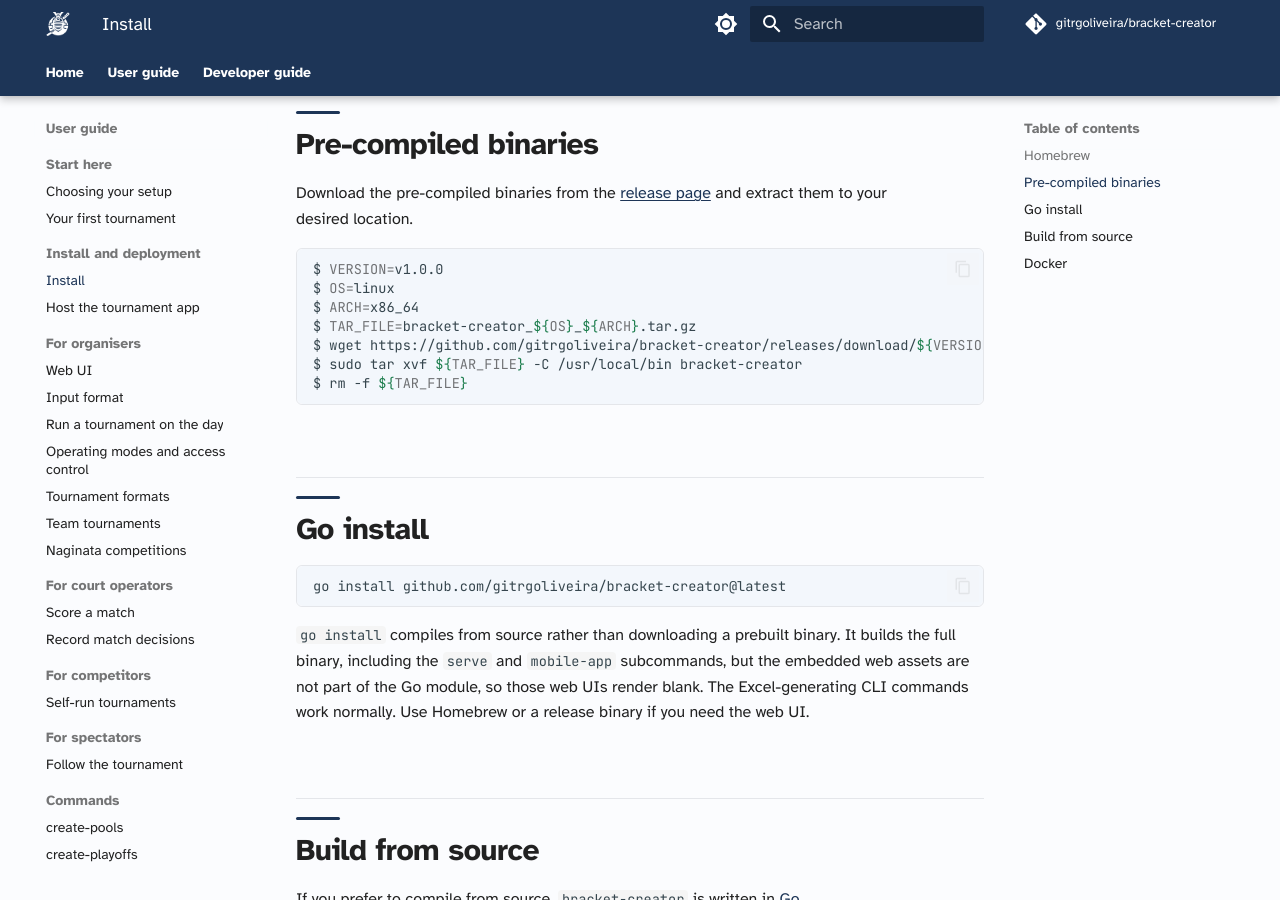
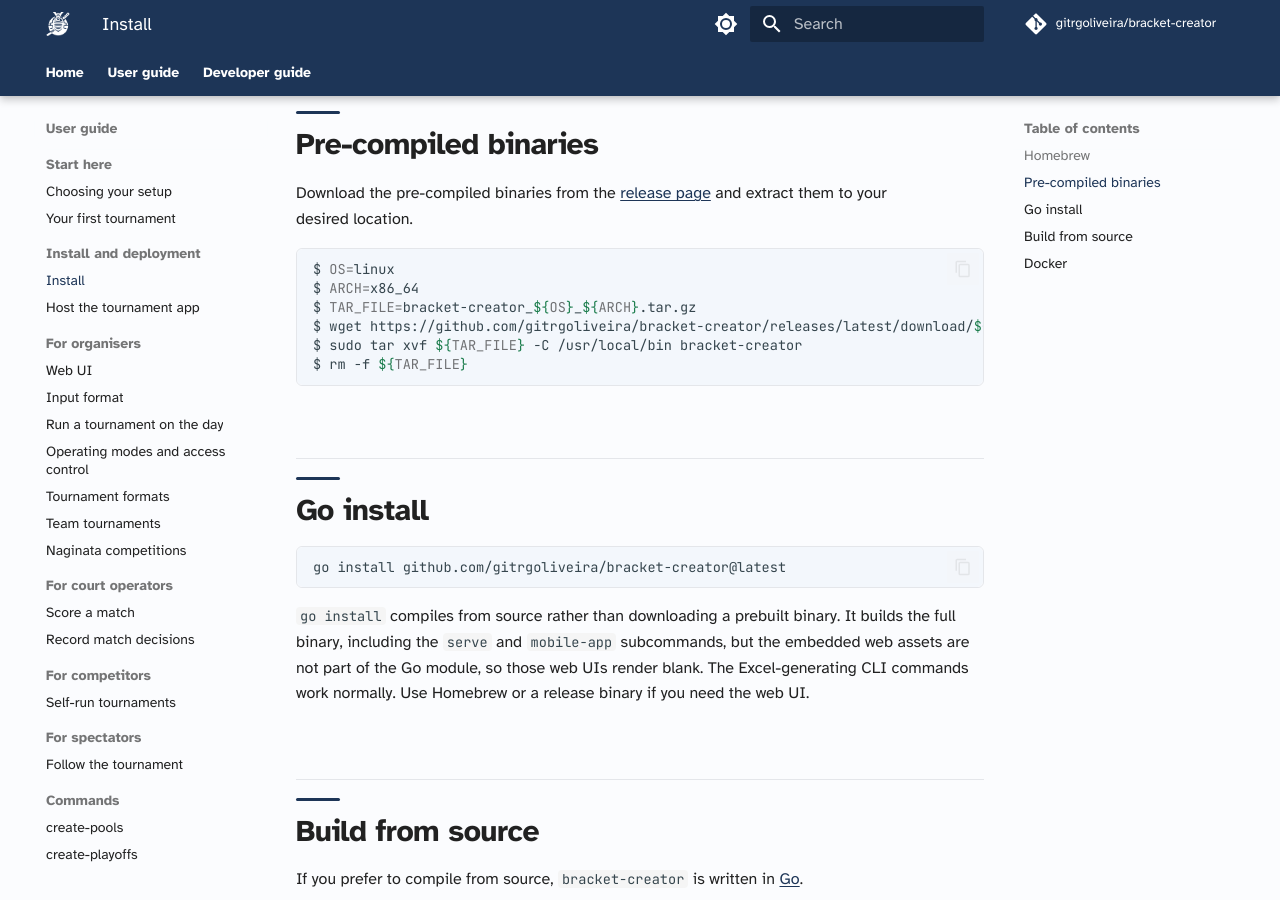
Before and after one commit to gitrgoliveira/bracket-creator, an MkDocs documentation site: the page built from docs/user-guide/install/install.md, in a window 1280 px wide and 900 px high, scrolled down 770 px. Built offline with MkDocs 1.6.1 and Material for MkDocs 9.7.7, drawn with Linux system fonts in a browser that asks for light colours; comment, search, counter and statistics services are not loaded.

Commit message:
docs: use releases/latest/download in the binary install example (Copilot suppressed)
Copilot's latest review flagged this as a suppressed/low-confidence comment; verified
real. The pre-compiled binary example pinned VERSION=v1.0.0, which is not a real release
tag (latest is v0.17.0), so the wget URL 404s. Verified with research: the v1.0.0 asset
URL returns HTTP 404, while /releases/latest/download/<asset> returns 302 to the current
release. Switched to the latest/download alias, which always resolves and never goes
stale. The OS=linux token and the tar -C ordering (flagged in older suppressed comments)
were already correct in the current file.

make docs/build (strict) + docs/linkcheck pass.

Co-Authored-By: Claude Opus 4.8 <noreply@anthropic.com>

````diff
--- a/docs/user-guide/install/install.md
+++ b/docs/user-guide/install/install.md
@@ -21,11 +21,10 @@ The single binary bundles every subcommand, including `bracket-creator serve` (w
 Download the pre-compiled binaries from the [release page](https://github.com/gitrgoliveira/bracket-creator/releases) and extract them to your desired location.
 
 ```bash
-$ VERSION=v1.0.0
 $ OS=linux
 $ ARCH=x86_64
 $ TAR_FILE=bracket-creator_${OS}_${ARCH}.tar.gz
-$ wget https://github.com/gitrgoliveira/bracket-creator/releases/download/${VERSION}/${TAR_FILE}
+$ wget https://github.com/gitrgoliveira/bracket-creator/releases/latest/download/${TAR_FILE}
 $ sudo tar xvf ${TAR_FILE} -C /usr/local/bin bracket-creator
 $ rm -f ${TAR_FILE}
 ```
````
